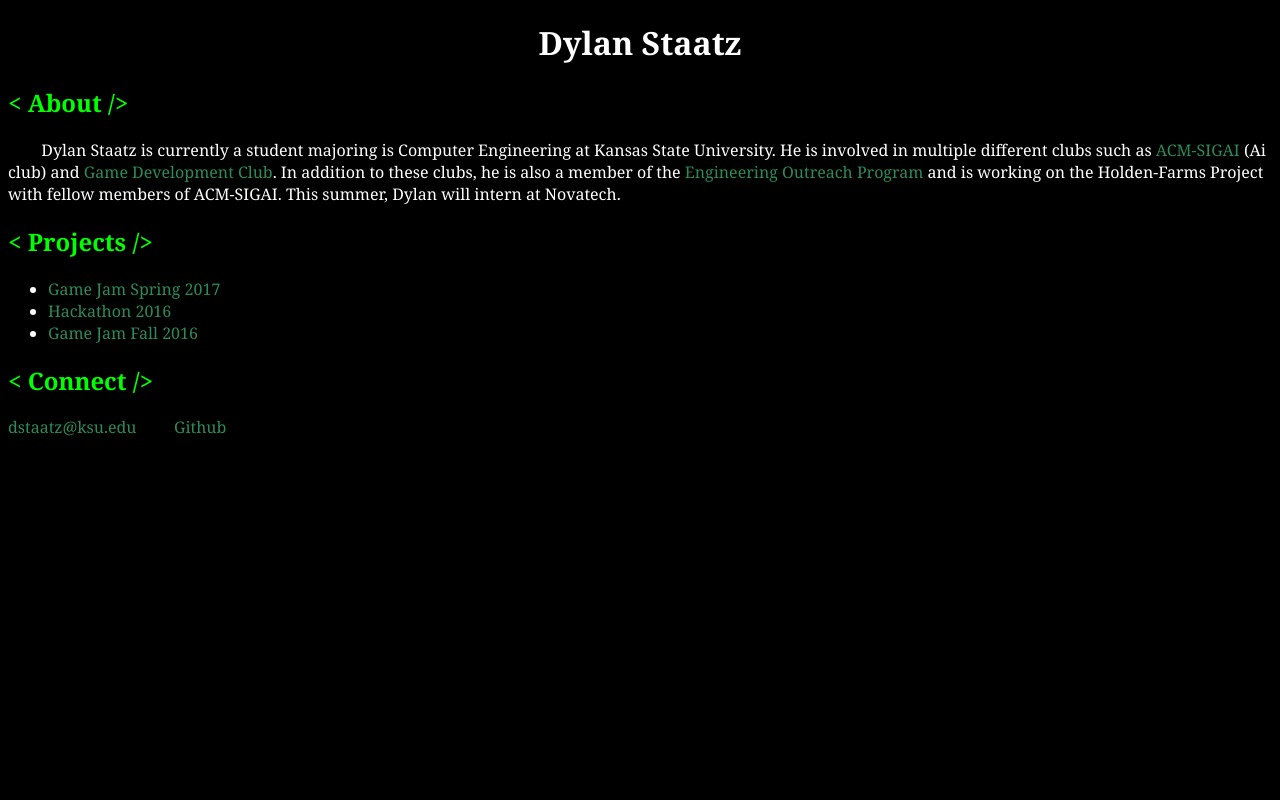
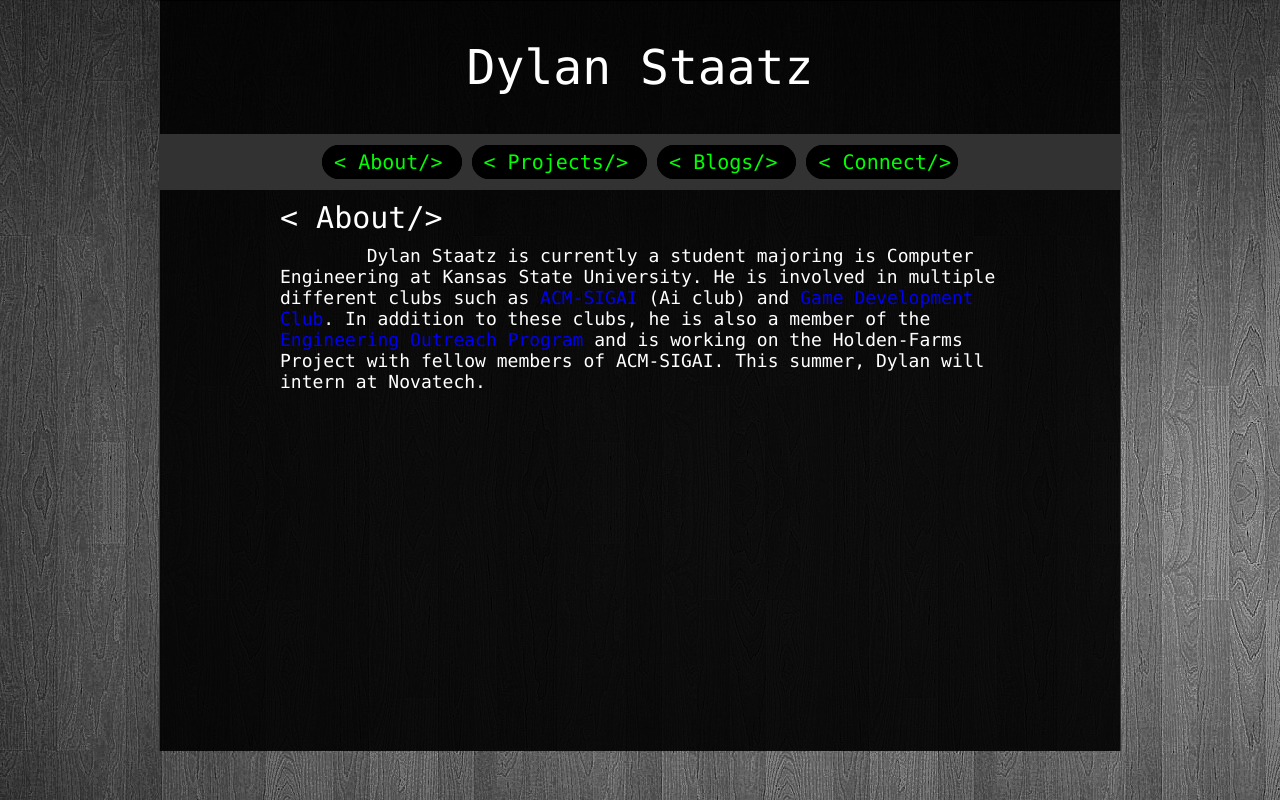
Before and after one commit to dstaatz/dstaatz.github.io, a PHP site: page / in a window 1280 px wide. Run offline with PHP 8.4, Linux system fonts and the light colour scheme.

Commit message:
Added navigation bar

```diff
--- a/index.html
+++ b/index.html
@@ -1,24 +1,27 @@
 <!DOCTYPE html>
 <html>
+	<div class="site">
 		<head>
 			<link rel="icon" href="Rubiks_Cube.ico"/>
 			<title>Dylan Staatz</title>
 			<link rel="stylesheet" type="text/css" href="main.css">
+
 		</head>
 		<body>
 			<h1>Dylan Staatz</h1>
-		<h2>&lt About /&gt</h2>
+			<div class="navigation">
+				<ul>
+					<li><a href="">&lt About/&gt </a></li>
+					<li><a href="">&lt Projects/&gt </a></li>
+					<li><a href="">&lt Blogs/&gt </a></li>
+					<li><a href="">&lt Connect/&gt </a></li>
+				</ul>
+			</div>
+			<div class="content">
+				<h2>&lt About/&gt </h2>
 				<p>&nbsp &nbsp &nbsp &nbsp Dylan Staatz is currently a student majoring is Computer Engineering at Kansas State University. He is involved in multiple different clubs such as <a href="http://acm-sigai.cs.ksu.edu/">ACM-SIGAI</a> (Ai club) and <a href="https://gdc.cs.ksu.edu/">Game Development Club</a>. In addition to these clubs, he is also a member of the <a href ="https://www.engg.ksu.edu/asc/outreach/">Engineering Outreach Program</a> and is working on the Holden-Farms Project with fellow members of ACM-SIGAI. This summer, Dylan will intern at Novatech.</p>
-		<h2>&lt Projects /&gt</h2>
-		<p>
-			<ul>
-				<li><a href="projects/Game_Jam-S17.html">Game Jam Spring 2017</a></li>
-				<li><a href="projects/house-fishing-project/index.html">Hackathon 2016</a></li>
-				<li><a href="projects/Game_Jam-F16.html">Game Jam Fall 2016</a></li>
-			</ul>
-		</p>
-		<h2>&lt Connect /&gt</h2>
-		<p><a href="mailto:dstaatz@ksu.edu">dstaatz@ksu.edu</a> &nbsp &nbsp &nbsp &nbsp <a href="https://github.com/dstaatz">Github</a></p>
-		<br />
+			</div>
+
 		</body>
+	</div>
 </html>
--- a/main.css
+++ b/main.css
@@ -1,30 +1,85 @@
-html {
-  font-family: 'Georgia', 'Times', serif;
-  background-color: Black;
+* {
+	/*border: 1px solid rgba(255,255,255,0.3);*/
+	margin: 0;
+	padding: 0;
+	font-weight: 200;
+	font-family: "Lucida Console";
+
 }
 
-a {
-	color: SeaGreen;
-	text-decoration: none;
+html {
+	height: 100%;
+	min-height: 1500;
+	background-image: url("grey-website-background.jpg");
+}
+
+.site {
+	background-color: rgba(0,0,0,0.9);
+	min-width: 700px;
+	max-width: 1000px;
+	width: 75%;
+	margin: auto;
+	border-left: 1px solid rgb(50,50,50);
+	border-right: 1px solid rgb(50,50,50);
+	border-top: 1px solid Black;
+	min-height: 750px;
+
 }
 
 h1 {
 	color: White;
 	text-align: center;
+	margin: .8em;
+	font-size: 3.0em;
+	background-color: rgba(0,0,0,0);
 }
 
-h2{
-	color: Lime;
+.navigation {
+	font-size: 20px;
+	padding-top: .8em;
+	padding-bottom: .8em;
+	background-color: rgb(50,50,50);
 }
 
-p{
-	color: White
+.navigation ul {
+    list-style-type: none;
+	text-align: center;
+	background-color: rgb(50,50,50);
 }
 
-img {
-	border-radius: 100%;
+.navigation li {
+	display: inline;
+	background-color: rgb(50,50,50);
 }
 
-ul {
+.navigation a {
+	text-decoration: none;
+	color: Lime;
+	border: 2px solid Black;
+	border-radius: 20px;
+	padding: 3px 5px 3px 10px;
+	margin-left: 5px;
+	margin-right: 5px;
+	background-color: Black;
+}
+
+.content {
+	width: 75%;
+	margin: auto;
+}
+
+.content h2 {
+	color: White;
+	margin: 10px 0px;
+	font-size: 30px;
+}
+
+.content a {
+	text-decoration: none;
+	color: DarkPurple;
+}
+
+.content p {
+	font-size: 18px;
 	color: White;
 }
```
Lines whose indentation alone changed are shown as unchanged.
